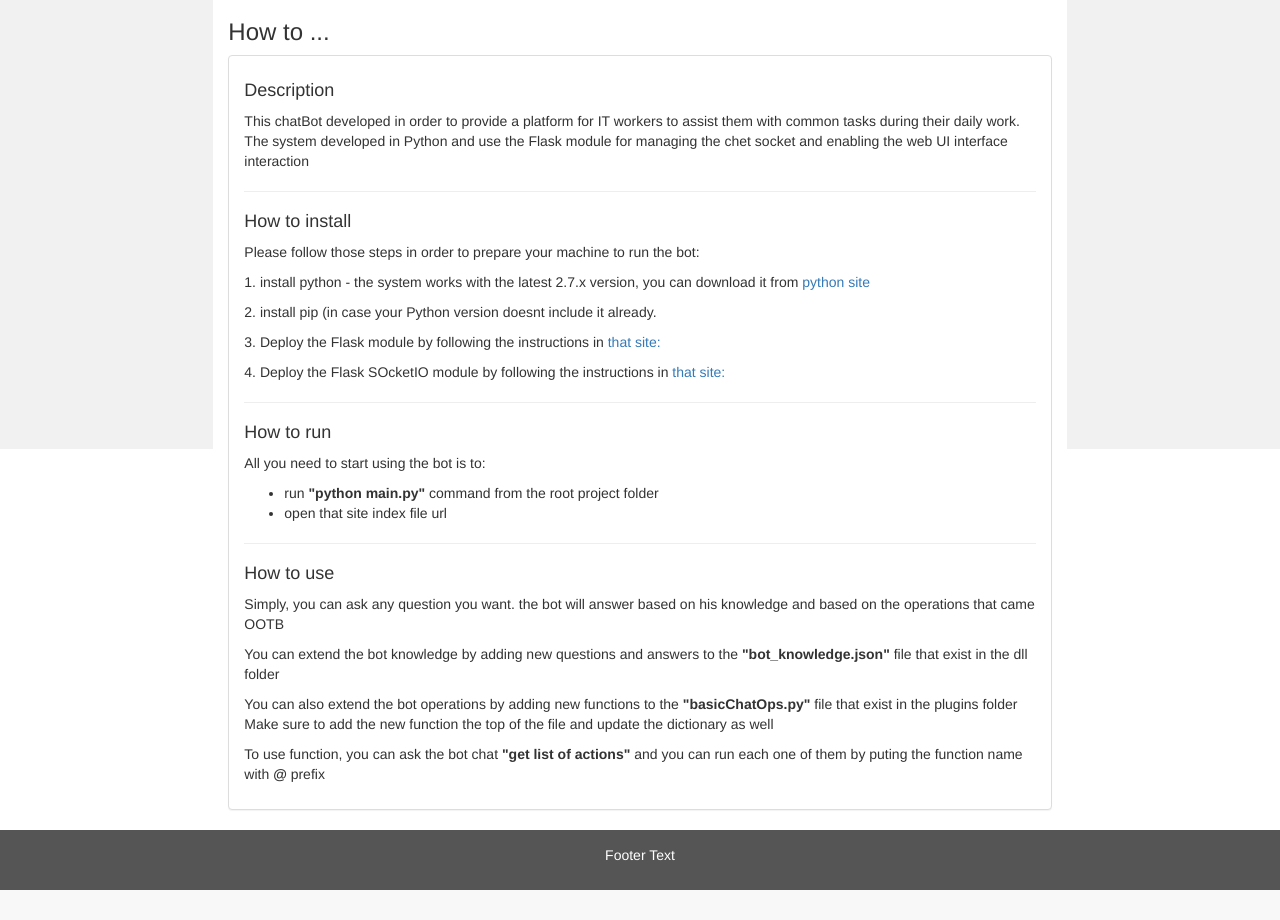
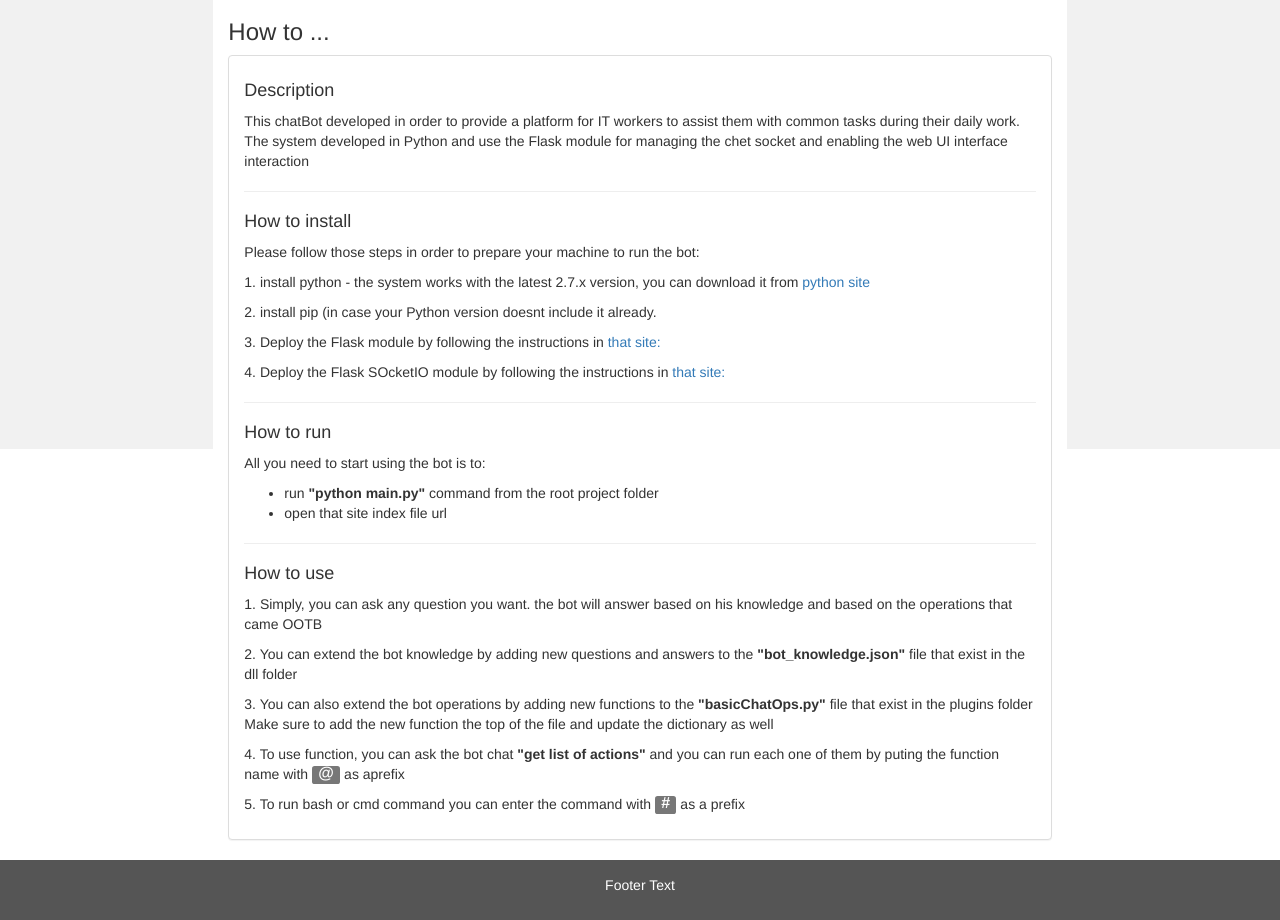
Before and after one commit to moishikb/persoBot, a Flask app: page /howto.html in a window 1280 px wide. Shown: the part 53-973 px from the top of the page. Before the commit the page ends 943 px from the top, so only its background shows below. Run offline with Flask 2, Linux system fonts and the light colour scheme; some libraries are stand-ins or nearby versions.

Commit message:
1. Add option to run commands after # 2. Adding more explenation in the how to page

```diff
--- a/dll/chatBI.py
+++ b/dll/chatBI.py
@@ -21,7 +21,7 @@ def show_my_hostname():
 
 
 def run_command(msg):
-    command = str(msg).replace('run:', '')
+    command = str(msg).replace('#', '').replace('run:', '')
     res = os.popen(command).read()
     return '<br>Done<br><pre>' + res + '</pre>'
 
@@ -68,7 +68,7 @@ def get_message(msg):
     decorate = '<div class="well well-sm">'
     if 'Welcome aboard' in msg:
         decorate = '<div class="alert alert-success">'
-    elif 'run:' in msg:
+    elif 'run:' in msg or msg[0] == '#':
         msg = '<span class="label label-default">Execute</span><br>' + run_command(msg)
     elif 'ip' in msg or 'IP' in msg:
         msg = '<span class="label label-info">Info</span>&nbsp;&nbsp;' + 'Your IP: ' + show_my_ip()
--- a/templates/about.html
+++ b/templates/about.html
@@ -76,7 +76,7 @@
             <h3>About</h3>
             <div class="panel panel-default">
                 <div class="panel-body">
-                    <p>ChetBot version: <b>1.0.0</b></p>
+                    <p>ChetBot version: <b>1.0.12</b></p>
                     <p> Developed by:</p>
                     <ul>
                         <li>Osher, Regev</li>
--- a/templates/howto.html
+++ b/templates/howto.html
@@ -96,11 +96,12 @@
 
                     </ul></p>
                     <hr><h4>How to use</h4>
-                    <p>Simply, you can ask any question you want. the bot will answer based on his knowledge and based on the operations that came OOTB</p>
-                    <p>You can extend the bot knowledge by adding new questions and answers to the <b>"bot_knowledge.json"</b> file that exist in the dll folder</p>
-                    <p>You can also extend the bot operations by adding new functions to the <b>"basicChatOps.py"</b> file that exist in the plugins folder<br>
+                    <p>1. Simply, you can ask any question you want. the bot will answer based on his knowledge and based on the operations that came OOTB</p>
+                    <p>2. You can extend the bot knowledge by adding new questions and answers to the <b>"bot_knowledge.json"</b> file that exist in the dll folder</p>
+                    <p>3. You can also extend the bot operations by adding new functions to the <b>"basicChatOps.py"</b> file that exist in the plugins folder<br>
                     Make sure to add the new function the top of the file and update the dictionary as well</p>
-                    <p>To use function, you can ask the bot chat <b>"get list of actions"</b> and you can run each one of them by puting the function name with <b>@</b> prefix</p>
+                    <p>4. To use function, you can ask the bot chat <b>"get list of actions"</b> and you can run each one of them by puting the function name with <span class="label label-default"><font size="3">@</font></span> as aprefix</p>
+                    <p>5. To run bash or cmd command you can enter the command with <span class="label label-default"><font size="3">#</font></span> as a prefix</p>
                 </div>
             </div>
         </div>
--- a/templates/teach.html
+++ b/templates/teach.html
@@ -130,7 +130,7 @@
                     <hr>
                     <p>1. Question - A regular expression that will contain the question key words !</p>
                     <p>2. Answer   - can be any HTML string. You can work with <a href='https://html-online.com/editor/'><span class='label label-default'>that site<span></a> to generate the HTML of your page and copy the result here</p>
-                    <p>3. By adding new entry, the bot will take a backup for the knowledge-base json file. in case of corruption, please restore the last stable one</p>
+                    <p>3. By adding new entry, the bot will take a backup for the knowledge-base json file. in case of corruption, please restore the last stable one, under the 'DLL' folder.</p>
 
 
                     </p>
```
